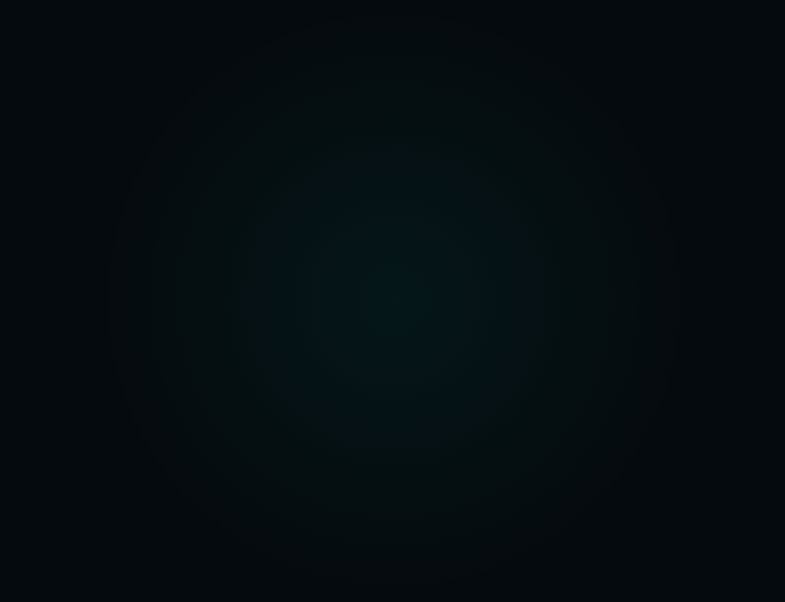
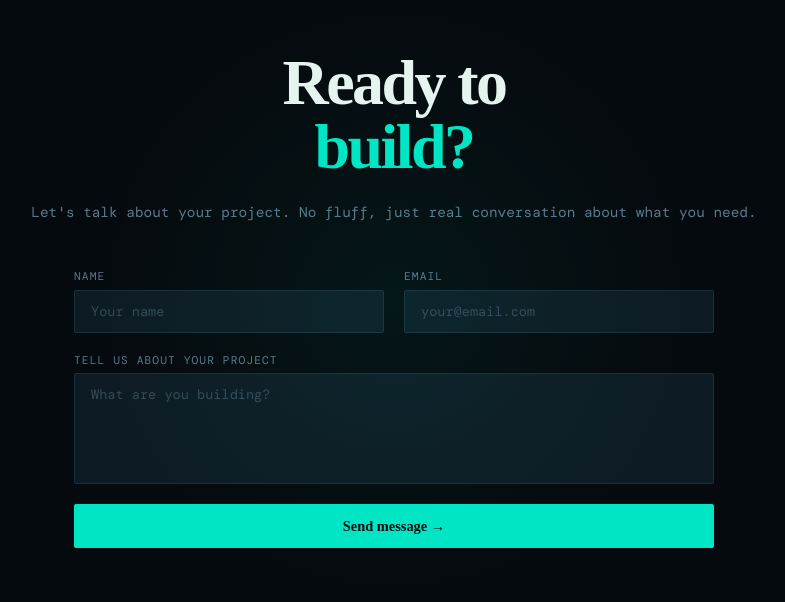
Before and after one commit to ZoeyLabs/zoex_website, a Next.js app: page / in a window 1280 px wide. Shown: the part 3378-3980 px from the top of the page, without its empty margins (246-1031 px from the left). Built offline with nearby package versions, Linux system fonts and the light colour scheme; a web font is replaced by a local one.

Commit message:
Implement fade-in effect on CTA component
Added IntersectionObserver to handle fade-in animations for elements when they come into view.

```diff
--- a/src/components/CTA.tsx
+++ b/src/components/CTA.tsx
@@ -1,10 +1,23 @@
 'use client'
 
-import { useState } from 'react'
+import { useState, useRef, useEffect } from 'react'
 import styles from './CTA.module.css'
 
 export default function CTA() {
   const [submitted, setSubmitted] = useState(false)
+  const ref = useRef<HTMLElement>(null)
+
+  useEffect(() => {
+    const observer = new IntersectionObserver(
+      (entries) => entries.forEach(e => { if (e.isIntersecting) e.target.classList.add('visible') }),
+      { threshold: 0.1 }
+    )
+    ref.current?.querySelectorAll('.fade-in').forEach((el, i) => {
+      (el as HTMLElement).style.transitionDelay = i * 0.15 + 's'
+      observer.observe(el)
+    })
+    return () => observer.disconnect()
+  }, [])
 
   const handleSubmit = (e: React.FormEvent<HTMLFormElement>) => {
     e.preventDefault()
@@ -21,7 +34,7 @@ export default function CTA() {
   }
 
   return (
-    <section className={styles.cta} id="contact">
+    <section className={styles.cta} id="contact" ref={ref}>
       <h2 className="fade-in">
         Ready to<br /><span className={styles.accent}>build?</span>
       </h2>
```
